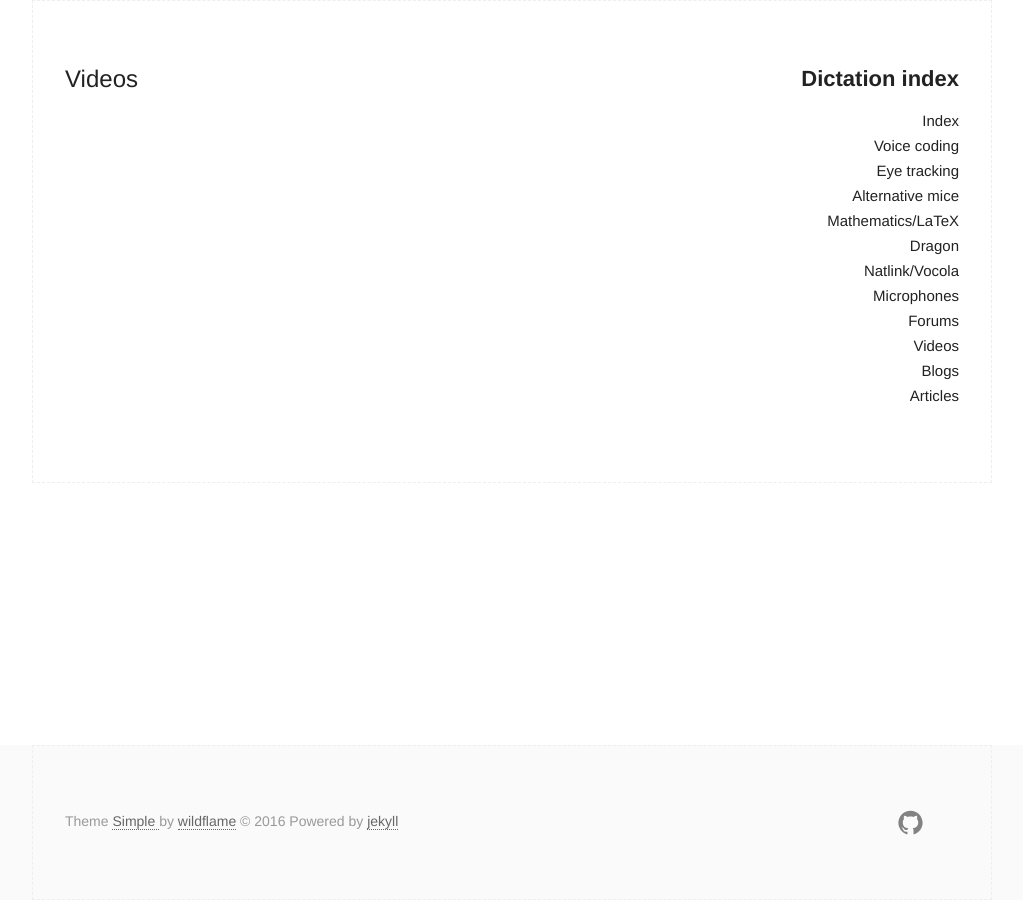
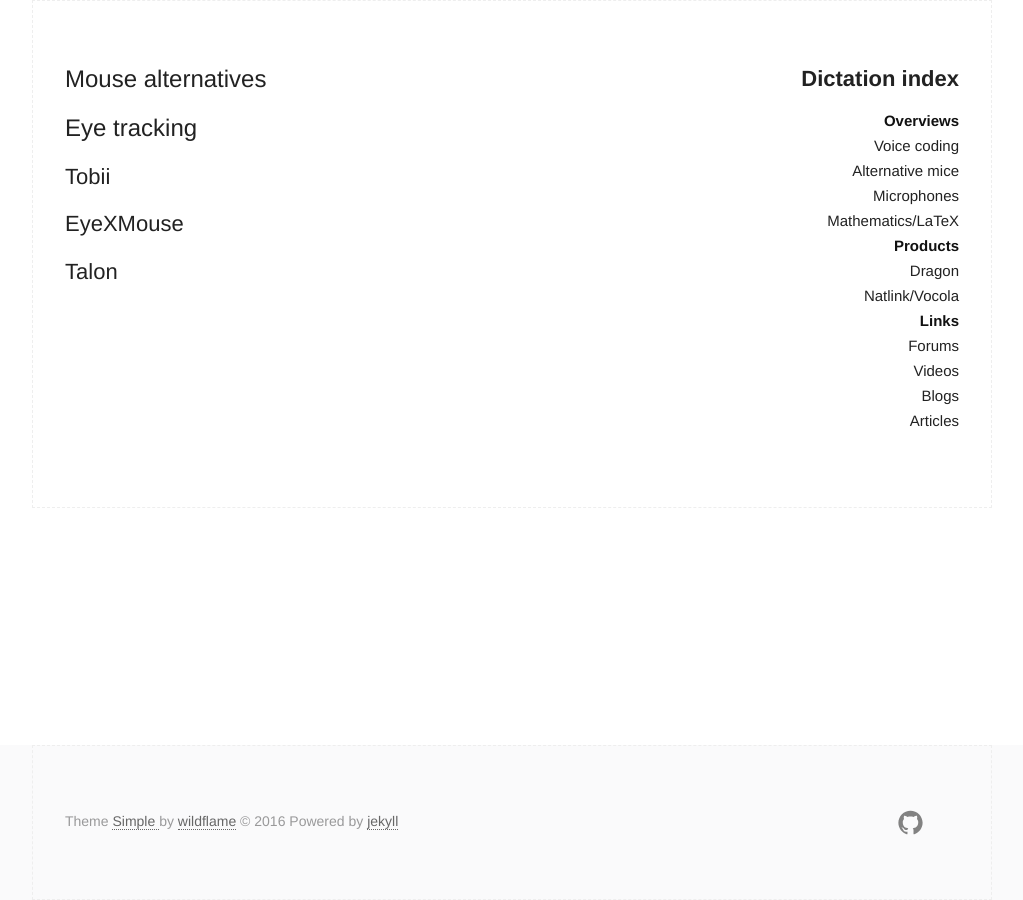
Before and after one commit to dictation-toolbox/dictation-toolbox.org, a Jekyll site: the page built from mice.md, in a window 1280 px wide. Shown: the whole page, without its empty margins (128-1151 px from the left). Built offline with Jekyll 4.4.1, drawn with Linux system fonts in a browser that asks for light colours.

Commit message:
Add sections to nav bar

```diff
--- a/_includes/header.html
+++ b/_includes/header.html
@@ -17,8 +17,11 @@
     <div class="site-nav">
       <nav>
         <ul class="page-link">
-          {% for item in site.data.navlist.pages %}
-            <li><a href="{{ item.url }}">{{ item.title }}</a></li>
+          {% for group in site.data.navlist %}
+            <li><b>{{ group.section }}</b></li>
+            {% for item in group.links %}
+              <li><a href="{{ item.url }}">{{ item.title }}</a></li>
+            {% endfor %}
           {% endfor %}
         </ul>
       </nav>
--- a/mice.md
+++ b/mice.md
@@ -1,4 +1,10 @@
 ---
 layout: page
-title: Videos
+title: Mouse alternatives
 ---
+# Eye tracking
+## Tobii
+
+## EyeXMouse
+
+## Talon
```
Also changed, not shown: _data/navlist.yml (+26 -28 lines), eyetracking.md (deleted, +0 -10 lines).
